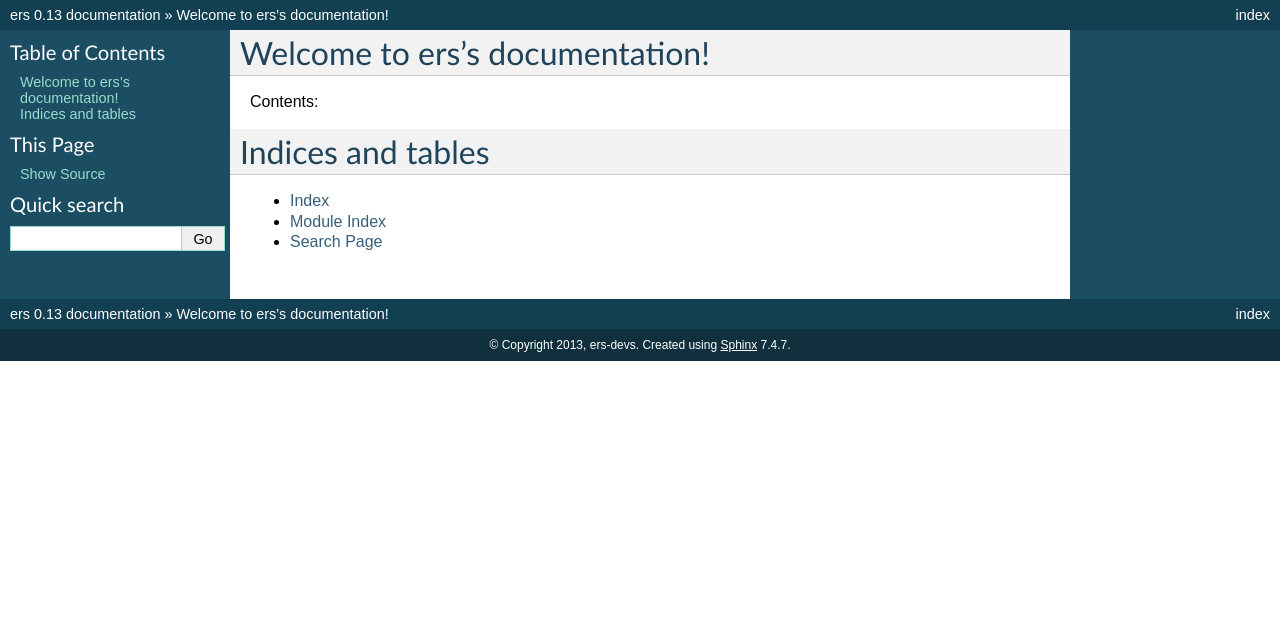
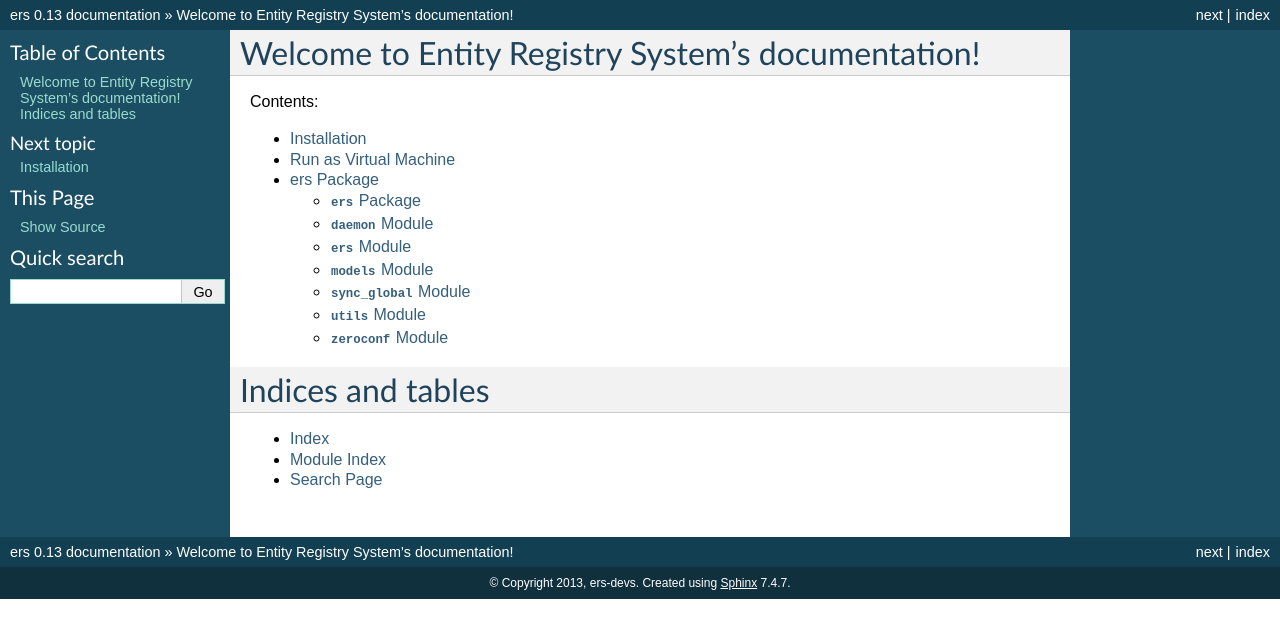
Before and after one commit to ers-devs/ers, a Sphinx documentation site: the page built from docs/index.rst, in a window 1280 px wide. Shown: the top 638 px of the page. Built offline with Sphinx 7.4.7, drawn with Linux system fonts in a browser that asks for light colours.

```diff
--- a/docs/conf.py
+++ b/docs/conf.py
@@ -18,7 +18,7 @@ import os
 # If extensions (or modules to document with autodoc) are in another directory,
 # add these directories to sys.path here. If the directory is relative to the
 # documentation root, use os.path.abspath to make it absolute, like shown here.
-#sys.path.insert(0, os.path.abspath('.'))
+sys.path.insert(0, os.path.abspath('../ers-node'))
 
 # -- General configuration ------------------------------------------------
 
--- /dev/null
+++ b/docs/ers.rst
@@ -0,0 +1,58 @@
+ers Package
+===========
+
+:mod:`ers` Package
+------------------
+
+.. automodule:: ers.__init__
+    :members:
+    :undoc-members:
+    :show-inheritance:
+
+:mod:`daemon` Module
+--------------------
+
+.. automodule:: ers.daemon
+    :members:
+    :undoc-members:
+    :show-inheritance:
+
+:mod:`ers` Module
+-----------------
+
+.. automodule:: ers.ers
+    :members:
+    :undoc-members:
+    :show-inheritance:
+
+:mod:`models` Module
+--------------------
+
+.. automodule:: ers.models
+    :members:
+    :undoc-members:
+    :show-inheritance:
+
+:mod:`sync_global` Module
+-------------------------
+
+.. automodule:: ers.sync_global
+    :members:
+    :undoc-members:
+    :show-inheritance:
+
+:mod:`utils` Module
+-------------------
+
+.. automodule:: ers.utils
+    :members:
+    :undoc-members:
+    :show-inheritance:
+
+:mod:`zeroconf` Module
+----------------------
+
+.. automodule:: ers.zeroconf
+    :members:
+    :undoc-members:
+    :show-inheritance:
--- a/docs/index.rst
+++ b/docs/index.rst
@@ -1,17 +1,18 @@
-.. ers documentation master file, created by
-   sphinx-quickstart on Thu Nov 14 23:03:15 2013.
+.. Entity Registry System documentation master file, created by
+   sphinx-quickstart on Thu Nov 14 15:24:37 2013.
    You can adapt this file completely to your liking, but it should at least
    contain the root `toctree` directive.
 
-Welcome to ers's documentation!
-===============================
+Welcome to Entity Registry System's documentation!
+==================================================
 
 Contents:
 
 .. toctree::
-   :maxdepth: 2
+   :maxdepth: 4
 
-
+   installation
+   ers
 
 Indices and tables
 ==================
```
Also changed, not shown: docs/installation.rst (added, +10 -0 lines).
